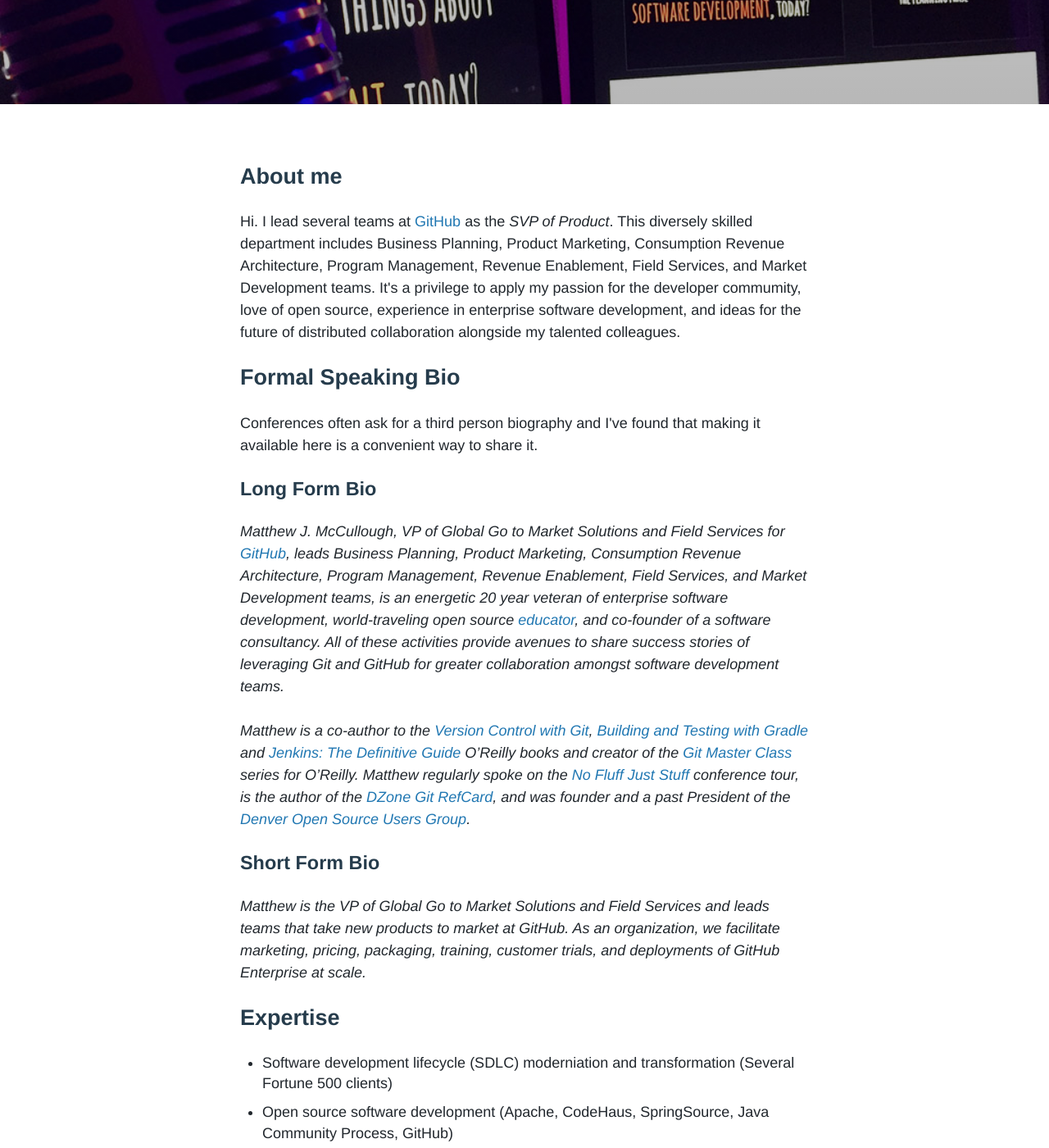
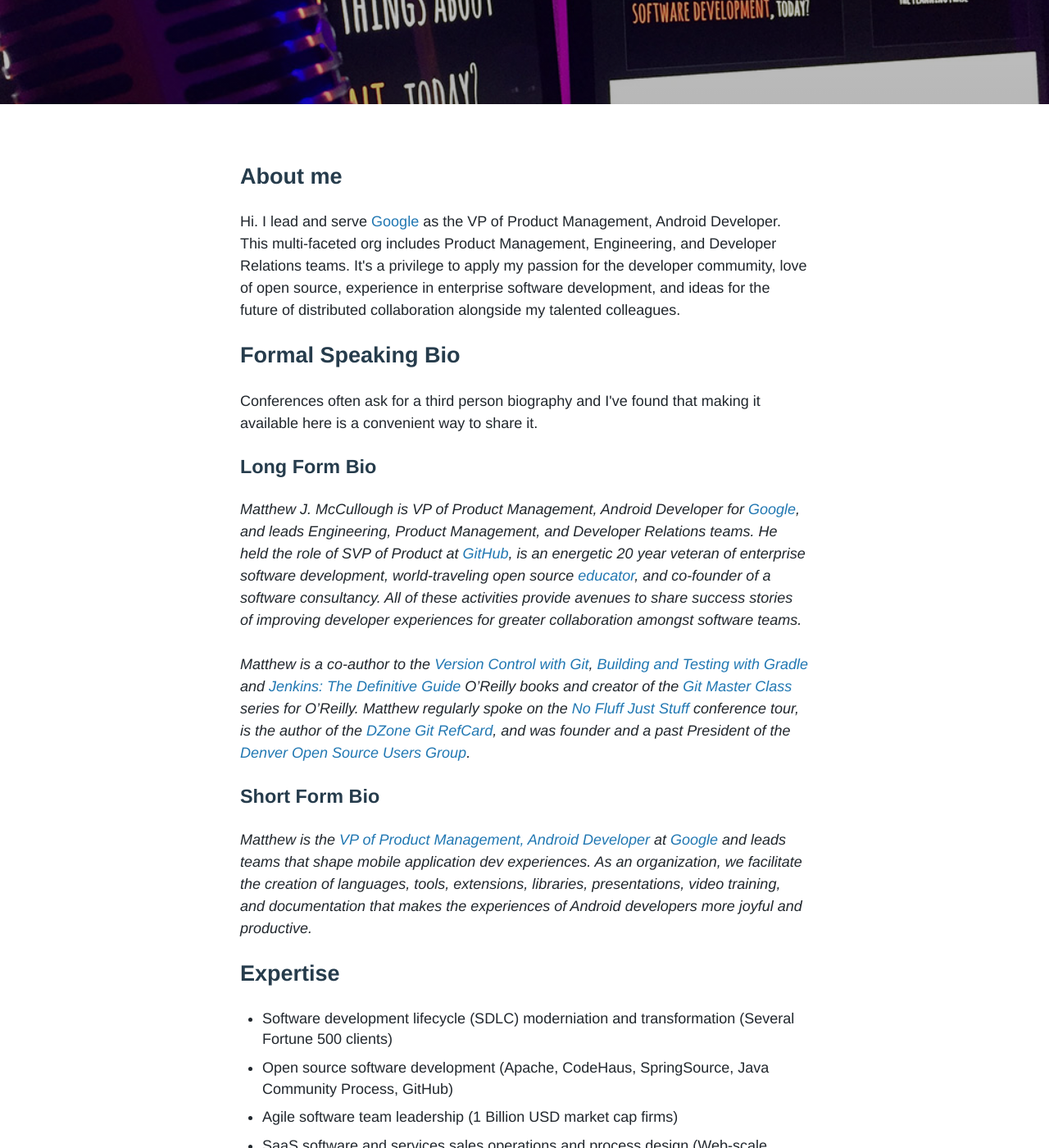
Before and after one commit to matthewmccullough/matthewmccullough.github.io, a Jekyll site: the page built from about/index.html, in a window 1280 px wide and 1400 px high, scrolled down 263 px. Shown: the whole window at 82% size. Built offline with Jekyll 4.4.1, drawn with Linux system fonts in a browser that asks for light colours; comment, search, counter and statistics services are not loaded; some of the changed text lies outside the part shown.

Commit message:
Change role to Google

```diff
--- a/about/index.html
+++ b/about/index.html
@@ -13,19 +13,19 @@
     <section>
       <h2>About me</h2>
       <p>
-        Hi. I lead several teams at <a href="https://github.com/about/team">GitHub</a> as the <em>SVP of Product</em>. This diversely skilled department includes Business Planning, Product Marketing, Consumption Revenue Architecture, Program Management, Revenue Enablement, Field Services, and Market Development teams. It's a privilege to apply my passion for the developer commumity, love of open source, experience in enterprise software development, and ideas for the future of distributed collaboration alongside my talented colleagues.
+        Hi. I lead and serve <a href="https://google.com/">Google</a> as the VP of Product Management, <a href="https://developer.android.com/"></a>Android Developer</a>. This multi-faceted org includes Product Management, Engineering, and Developer Relations teams. It's a privilege to apply my passion for the developer commumity, love of open source, experience in enterprise software development, and ideas for the future of distributed collaboration alongside my talented colleagues.
       </p>
 
       <h2>Formal Speaking Bio</h2>
       <p>Conferences often ask for a third person biography and I've found that making it available here is a convenient way to share it.</p>
 
       <h3>Long Form Bio</h3>
-      <p><em>Matthew J. McCullough, VP of Global Go to Market Solutions and Field Services for <a href="https://github.com/about/team">GitHub</a>, leads Business Planning, Product Marketing, Consumption Revenue Architecture, Program Management, Revenue Enablement, Field Services, and Market Development teams, is an energetic 20 year veteran of enterprise software development, world-traveling open source <a href="http://presentationpatterns.com/">educator</a>, and co-founder of a software consultancy. All of these activities provide avenues to share success stories of leveraging Git and GitHub for greater collaboration amongst software development teams.</em><p>
+      <p><em>Matthew J. McCullough is VP of Product Management, Android Developer for <a href="https://google.com">Google</a>, and leads Engineering, Product Management, and Developer Relations teams. He held the role of SVP of Product at <a href="https://github.com/about">GitHub</a>, is an energetic 20 year veteran of enterprise software development, world-traveling open source <a href="http://presentationpatterns.com/">educator</a>, and co-founder of a software consultancy. All of these activities provide avenues to share success stories of improving developer experiences for greater collaboration amongst software teams.</em><p>
 
       <p><em>Matthew is a co-author to the <a href="http://bit.ly/ogitbook">Version Control with Git</a>, <a href="http://shop.oreilly.com/product/0636920019909.do">Building and Testing with Gradle</a> and <a href="http://shop.oreilly.com/product/0636920010326.do">Jenkins: The Definitive Guide</a> O’Reilly books and creator of the <a href="http://bit.ly/ogitvid">Git Master Class</a> series for O’Reilly. Matthew regularly spoke on the <a href="http://nofluffjuststuff.com">No Fluff Just Stuff</a> conference tour, is the author of the <a href="http://bit.ly/gitrefcard">DZone Git RefCard</a>, and was founder and a past President of the <a href="https://www.meetup.com/DOSUG1/">Denver Open Source Users Group</a>.</em></p>
 
       <h3>Short Form Bio</h3>
-      <p><em>Matthew is the VP of Global Go to Market Solutions and Field Services and leads teams that take new products to market at GitHub. As an organization, we facilitate marketing, pricing, packaging, training, customer trials, and deployments of GitHub Enterprise at scale.</em></p>
+      <p><em>Matthew is the <a href="https://developer.android.com/">VP of Product Management, Android Developer</a> at <a href="https://google.com">Google</a> and leads teams that shape mobile application dev experiences. As an organization, we facilitate the creation of languages, tools, extensions, libraries, presentations, video training, and documentation that makes the experiences of Android developers more joyful and productive.</em></p>
 
       <h2>Expertise</h2>
       <ul>
@@ -55,13 +55,13 @@
 
       <h2>Contact</h2>
       <p>
-        Feel free to chat with me about implementations of the GitHub platform, conference keynotes on collaboration at scale, talks on the future of software development, or new rock climbing adventures. Email <a href="mailto:m@matthewjmccullough.com?subject=Web site inspired question for Matthew J. McCullough">m@matthewjmccullough.com</a> or Tweet <a href="https://twitter.com/matthewmccull">@matthewmccull</a>.
+        Feel free to chat with me about how we can keep making Android better for developers, world wide, history of GitHub the company or platform, conference keynotes on collaboration at scale, talks on the future of software development, or new rock climbing adventures. Email <a href="mailto:m@matthewjmccullough.com?subject=Web site inspired question for Matthew J. McCullough">m@matthewjmccullough.com</a> or Tweet <a href="https://twitter.com/matthewmccull">@matthewmccull</a>.
       </p>
 
       <h3>Photo downloads</h3>
       <ul>
-        <li>Download Matthew’s large head-shot <a href="matthew-mccullough-large.jpg">here</a>.</li>
-        <li>Download Matthew’s medium head-shot <a href="matthew-mccullough-medium.jpg">here</a>.</li>
+        <li>Download Matthew’s monochrome large head-shot <a href="matthew-mccullough-large.jpg">here</a>.</li>
+        <li>Download Matthew’s monochrome medium head-shot <a href="matthew-mccullough-medium.jpg">here</a>.</li>
       </ul>
 
       <h5>Credits</h5>
```
